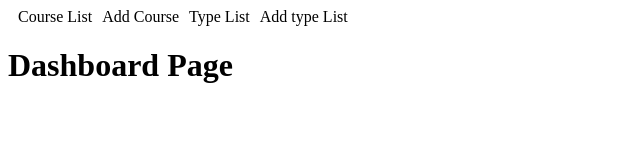
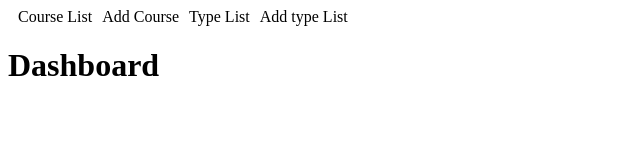
Before and after one commit to felixa1243/react-enigma-course, a React (Vite) app: page / in a window 1280 px wide. Shown: the top 160 px of the page, without its empty margins (0-640 px from the left). Built offline with nearby package versions, Linux system fonts and the light colour scheme.

Commit message:
[FEAT] Add Nested Routing

```diff
--- a/src/App.jsx
+++ b/src/App.jsx
@@ -1,31 +1,38 @@
 import Navbar from "./components/Navbar.jsx";
-import {Routes, Route} from 'react-router-dom';
+import {Route, Routes} from 'react-router-dom';
+import CourseList from "./page/CourseList.jsx";
+import AddCourse from "./page/AddCourse.jsx";
+import EditCourse from "./page/EditCourse.jsx";
 import {ROUTES} from "./constant/index.js";
-import CourseList from "./page/CourseList.jsx";
 import TypeList from "./page/TypeList.jsx";
-import AddCourse from "./page/AddCourse.jsx";
 import AddType from "./page/AddType.jsx";
-import EditCourse from "./page/EditCourse.jsx";
 
 function App() {
-    const menu = [
-        {path: "/",index:true, element: <h1>Dashboard Page</h1>},
-        {path: ROUTES.COURSE_LIST, element: <CourseList/>},
-        {path: ROUTES.TYPE_LIST, element: <TypeList/>},
-        {path: ROUTES.ADD_COURSE, element: <AddCourse/>},
-        {path: ROUTES.ADD_TYPE, element: <AddType/>},
-        {path:`${ROUTES.EDIT_COURSE}/:id`, element: <EditCourse/>},
-        {path: '*', element: <h1>Not found</h1>}
-    ]
+    // const menu = [
+    //     {path: "/",index:true, element: <h1>Dashboard Page</h1>},
+    //     {path: ROUTES.COURSE_LIST, element: <CourseList/>},
+    //     {path: ROUTES.TYPE_LIST, element: <TypeList/>},
+    //     {path: ROUTES.ADD_COURSE, element: <AddCourse/>},
+    //     {path: ROUTES.ADD_TYPE, element: <AddType/>},
+    //     {path:`${ROUTES.EDIT_COURSE}/:id`, element: <EditCourse/>},
+    //     {path: '*', element: <h1>Not found</h1>}
+    // ]
     return (
         <div className="App">
             <Navbar/>
             <Routes>
-                {
-                    menu.map((item, index) => (
-                        <Route path={item.path} element={item.element} index={item.index} key={index}/>
-                    ))
-                }
+                <Route path={'/'} element={<h1>Dashboard</h1>} index={true}/>
+                <Route path={ROUTES.COURSE_LIST}>
+                    <Route element={<CourseList/>} index={true}/>
+                    <Route path={ROUTES.ADD_COURSE} element={<AddCourse/>}/>
+                    <Route path={`${ROUTES.EDIT_COURSE}/:id`} element={<EditCourse/>}/>
+                </Route>
+                <Route path={ROUTES.TYPE_LIST}>
+                    <Route element={<TypeList/>} index={true}/>
+                    <Route path={ROUTES.ADD_TYPE} element={<AddType/>}/>
+                </Route>
+                <Route path={'*'} element={<h3>Not found</h3>}/>
+
             </Routes>
         </div>
     )
--- a/src/constant/index.js
+++ b/src/constant/index.js
@@ -1,8 +1,8 @@
 export const ROUTES = {
     HOME:'/',
-    COURSE_LIST :'/course-list',
-    ADD_COURSE:'/add-course',
-    ADD_TYPE:'/add-type',
-    TYPE_LIST:'/type-list',
-    EDIT_COURSE:'/edit-course'
+    COURSE_LIST :'/courses',
+    ADD_COURSE:'/courses/add',
+    EDIT_COURSE:'/courses/edit',
+    TYPE_LIST:'/types',
+    ADD_TYPE:'/types/add'
 }
```
